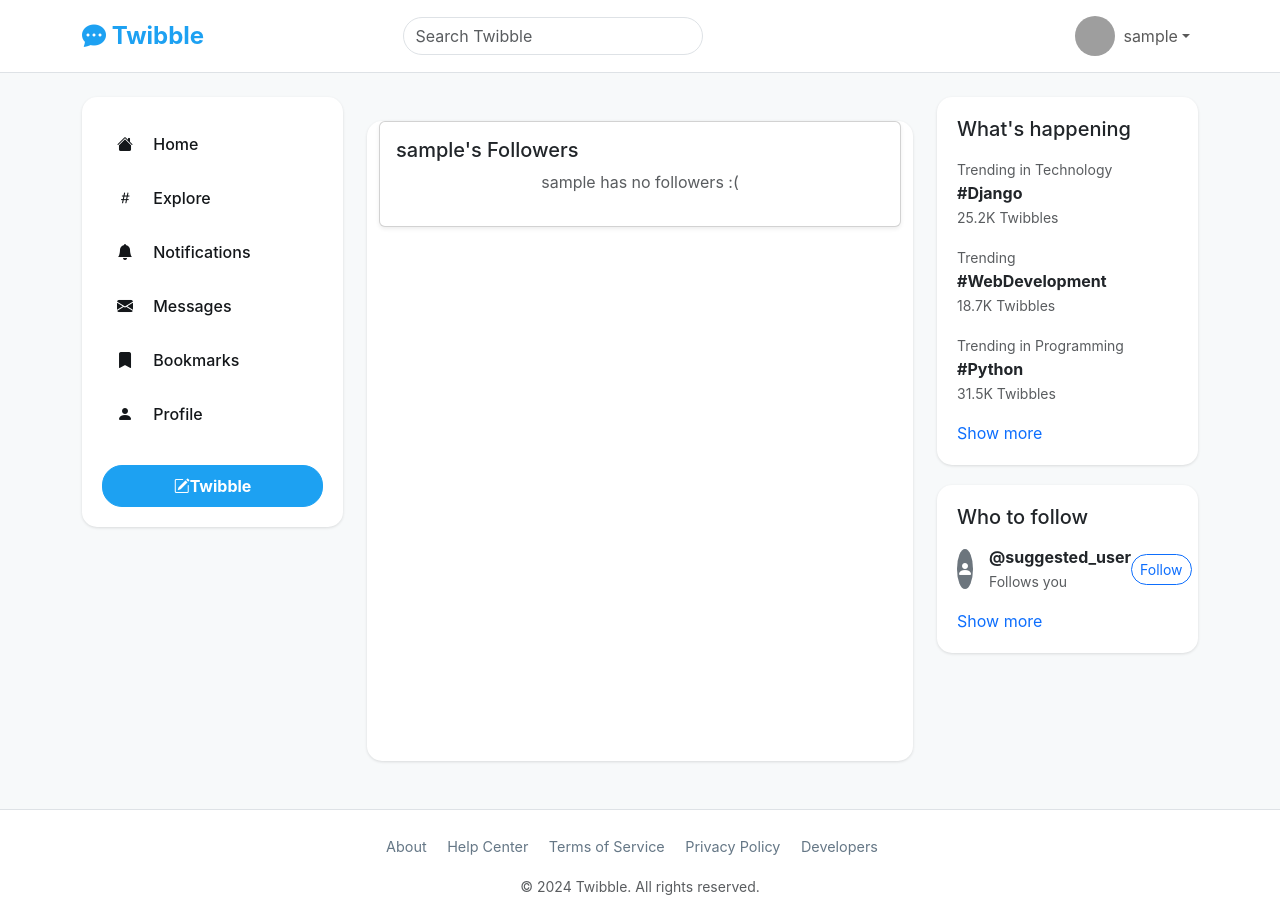
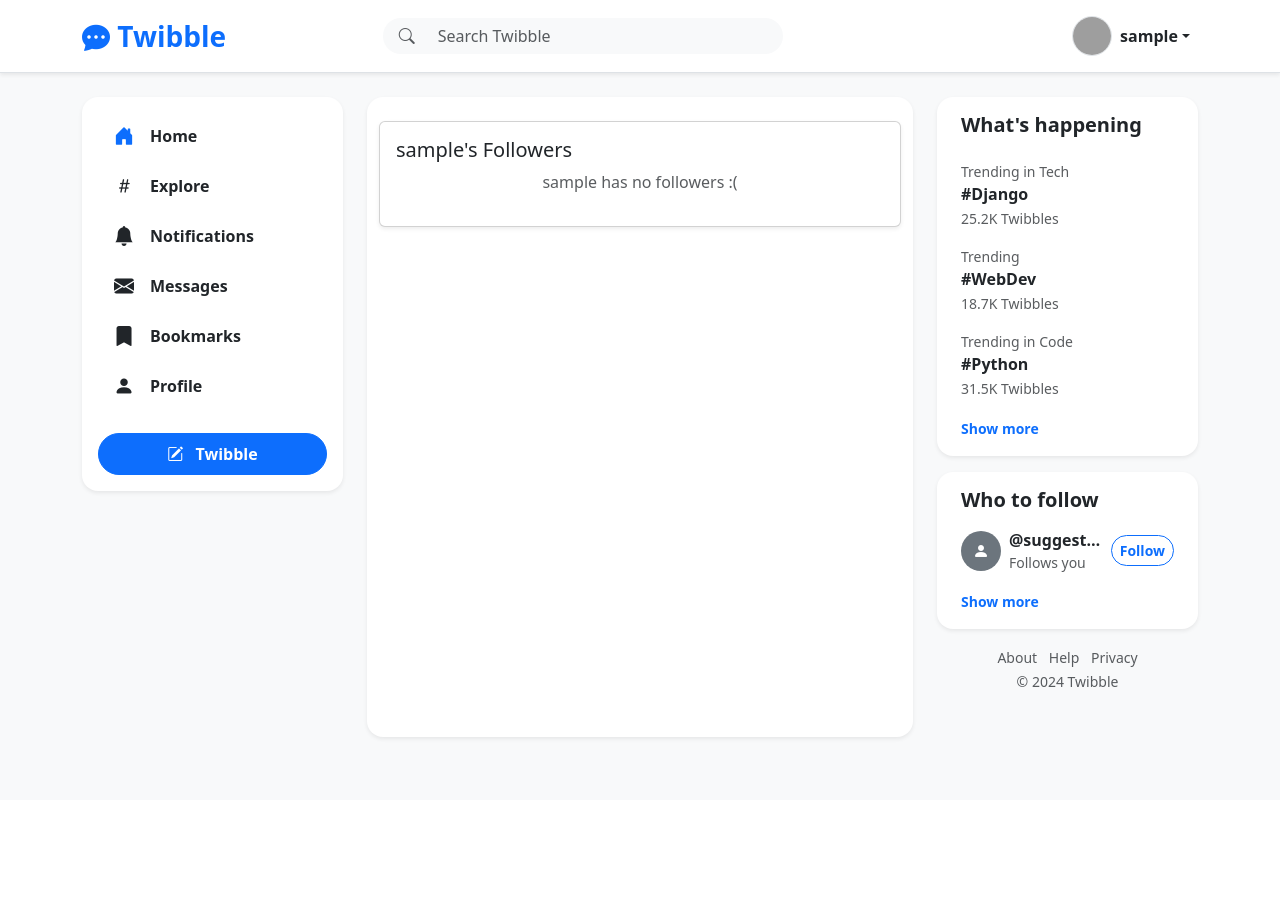
Before and after one commit to DevMohammad-SA/Twibble, a Django app: a page that uses templates/base.html in a window 1280 px wide. After the commit the page ends 740 px from the top, so only its background shows below. Run offline with Django 5.2, Linux system fonts and the light colour scheme; the visitor is signed in with stand-in values (Sample User, id 1); data comes from the database, SQL or seed files in the repository; parts of the project's set-up code (start-up, migrations or seed data) failed here and were passed over; some libraries are stand-ins or nearby versions; grey boxes are pictures that could not be loaded.

Commit message:
Refactor styling: removed all custom CSS and rely entirely on Bootstrap classes

```diff
--- a/templates/base.html
+++ b/templates/base.html
@@ -6,153 +6,56 @@
     <meta name="viewport" content="width=device-width, initial-scale=1.0">
     <title>{% block title %}Twibble - Connect with the World{% endblock %}</title>
 
-    <!-- Bootstrap CSS -->
     {% bootstrap_css %}
 
-    <!-- Custom CSS -->
-    <style>
-        :root {
-            --twibble-primary: #1DA1F2;
-            --twibble-dark: #14171A;
-            --twibble-light-gray: #657786;
-            --twibble-extra-light-gray: #AAB8C2;
-            --twibble-background: #F7F9FA;
-        }
-
-        body {
-            background-color: var(--twibble-background);
-            font-family: -apple-system, BlinkMacSystemFont, "Segoe UI", Roboto, sans-serif;
-        }
-
-        .navbar-brand {
-            font-weight: bold;
-            font-size: 1.5rem;
-            color: var(--twibble-primary) !important;
-        }
-
-        .sidebar {
-            background: white;
-            border-radius: 15px;
-            padding: 20px;
-            margin-bottom: 20px;
-            box-shadow: 0 1px 3px rgba(0,0,0,0.12);
-        }
-
-        .main-content {
-            background: white;
-            border-radius: 15px;
-            min-height: 80vh;
-            box-shadow: 0 1px 3px rgba(0,0,0,0.12);
-        }
-
-        .trending-sidebar {
-            background: white;
-            border-radius: 15px;
-            padding: 20px;
-            margin-bottom: 20px;
-            box-shadow: 0 1px 3px rgba(0,0,0,0.12);
-        }
-
-        .btn-twibble {
-            background-color: var(--twibble-primary);
-            border-color: var(--twibble-primary);
-            border-radius: 20px;
-            font-weight: bold;
-            padding: 8px 20px;
-        }
-
-        .btn-twibble:hover {
-            background-color: #1991db;
-            border-color: #1991db;
-        }
-
-        .nav-link-custom {
-            color: var(--twibble-dark) !important;
-            font-weight: 500;
-            padding: 10px 15px;
-            border-radius: 25px;
-            margin: 5px 0;
-            transition: all 0.2s;
-        }
-
-        .nav-link-custom:hover {
-            background-color: rgba(29, 161, 242, 0.1);
-            color: var(--twibble-primary) !important;
-        }
-
-        .user-avatar {
-            width: 40px;
-            height: 40px;
-            border-radius: 50%;
-            object-fit: cover;
-        }
-
-        .notification-badge {
-            background-color: var(--twibble-primary);
-            color: white;
-            border-radius: 10px;
-            padding: 2px 6px;
-            font-size: 0.75rem;
-            margin-left: 5px;
-        }
-
-        .footer-link {
-            color: var(--twibble-light-gray);
-            text-decoration: none;
-            font-size: 0.9rem;
-        }
-
-        .footer-link:hover {
-            color: var(--twibble-primary);
-            text-decoration: underline;
-        }
-    </style>
+    <link rel="stylesheet" href="https://cdn.jsdelivr.net/npm/bootstrap-icons@1.10.5/font/bootstrap-icons.css">
 
     {% block extra_css %}{% endblock %}
 </head>
-<body>
-    <!-- Navigation Bar -->
-    <nav class="navbar navbar-expand-lg navbar-light bg-white sticky-top border-bottom">
+<body class="bg-light d-flex flex-column min-vh-100">
+
+    <nav class="navbar navbar-expand-lg navbar-light bg-white border-bottom sticky-top shadow-sm">
         <div class="container">
-            <a class="navbar-brand" href="/">
+            <a class="navbar-brand fw-bold text-primary fs-3" href="/">
                 <i class="bi bi-chat-dots-fill"></i> Twibble
             </a>
 
-            <button class="navbar-toggler" type="button" data-bs-toggle="collapse" data-bs-target="#navbarNav">
+            <button class="navbar-toggler border-0" type="button" data-bs-toggle="collapse" data-bs-target="#navbarNav">
                 <span class="navbar-toggler-icon"></span>
             </button>
 
             <div class="collapse navbar-collapse" id="navbarNav">
-                <!-- Search Bar -->
-                <div class="mx-auto" style="width: 300px;">
+                <div class="mx-auto py-2 py-lg-0" style="max-width: 400px; width: 100%;">
                     <form class="d-flex" method="GET" action="#">
-                        <input class="form-control rounded-pill" type="search" placeholder="Search Twibble" name="q" value="{{ request.GET.q }}">
+                        <div class="input-group">
+                            <span class="input-group-text bg-light border-0 rounded-start-pill ps-3">
+                                <i class="bi bi-search text-muted"></i>
+                            </span>
+                            <input class="form-control bg-light border-0 rounded-end-pill" type="search" placeholder="Search Twibble" name="q" value="{{ request.GET.q }}">
+                        </div>
                     </form>
                 </div>
 
-                <!-- User Menu -->
-                <ul class="navbar-nav ms-auto">
+                <ul class="navbar-nav ms-auto align-items-center">
                     {% if user.is_authenticated %}
                         <li class="nav-item dropdown">
-                            <a class="nav-link dropdown-toggle d-flex align-items-center" href="#" id="navbarDropdown" role="button" data-bs-toggle="dropdown">
-                                <img src="{{ user.profile_image.url }}" alt="Avatar" class="user-avatar me-2">
-                                {{ user.username }}
+                            <a class="nav-link dropdown-toggle d-flex align-items-center text-dark fw-bold" href="#" id="navbarDropdown" role="button" data-bs-toggle="dropdown">
+                                <img src="{{ user.profile_image.url }}" alt="Avatar" class="rounded-circle object-fit-cover me-2 border" width="40" height="40">
+                                <span class="d-lg-none d-xl-inline">{{ user.username }}</span>
                             </a>
-                            <ul class="dropdown-menu">
-                              <li><a class="dropdown-item" href="{%url 'users:profile' request.user.username%}">Profile</a></li>
-                              <li><a class="dropdown-item" href="{% url 'users:settings' %}">Settings</a></li>
+                            <ul class="dropdown-menu dropdown-menu-end border-0 shadow-sm rounded-3 mt-2">
+                                <li><a class="dropdown-item py-2" href="{% url 'users:profile' request.user.username %}"><i class="bi bi-person me-2"></i>Profile</a></li>
+                                <li><a class="dropdown-item py-2" href="{% url 'users:settings' %}"><i class="bi bi-gear me-2"></i>Settings</a></li>
                                 <li><hr class="dropdown-divider"></li>
-                                {%if user.is_authenticated%}
-                                <li><a class="dropdown-item" href="{%url 'users:logout'%}">Logout</a></li>
-                                {%endif%}
+                                <li><a class="dropdown-item py-2 text-danger" href="{% url 'users:logout' %}"><i class="bi bi-box-arrow-right me-2"></i>Logout</a></li>
                             </ul>
                         </li>
                     {% else %}
                         <li class="nav-item">
-                            <a class="nav-link" href="{% url 'users:login' %}">Login</a>
+                            <a class="nav-link fw-bold text-dark" href="{% url 'users:login' %}">Login</a>
                         </li>
-                        <li class="nav-item">
-                            <a class="btn btn-twibble btn-primary text-white ms-2" href="{% url 'users:register' %}">Sign up</a>
+                        <li class="nav-item ms-lg-2">
+                            <a class="btn btn-primary rounded-pill fw-bold px-4" href="{% url 'users:register' %}">Sign up</a>
                         </li>
                     {% endif %}
                 </ul>
@@ -160,191 +63,180 @@
         </div>
     </nav>
 
-    <!-- Main Content -->
-    <div class="container mt-4">
-        <div class="row">
-            <!-- Left Sidebar -->
+    <div class="container mt-4 mb-5">
+        <div class="row g-4">
+
             {% if user.is_authenticated %}
             <div class="col-lg-3 d-none d-lg-block">
-                <div class="sidebar">
-                    <nav class="nav flex-column">
-                        <a class="nav-link nav-link-custom" href="/">
-                            <i class="bi bi-house-fill me-3"></i> Home
+                <div class="bg-white p-3 rounded-4 shadow-sm position-sticky" style="top: 90px;">
+                    <div class="nav flex-column nav-pills gap-1">
+                        <a class="nav-link link-dark rounded-pill fw-semibold px-3 py-2 d-flex align-items-center" href="/">
+                            <i class="bi bi-house-door-fill fs-5 me-3 text-primary"></i> Home
                         </a>
-                        <a class="nav-link nav-link-custom" href="#">
-                            <i class="bi bi-hash me-3"></i> Explore
+                        <a class="nav-link link-dark rounded-pill fw-semibold px-3 py-2 d-flex align-items-center" href="#">
+                            <i class="bi bi-hash fs-5 me-3"></i> Explore
                         </a>
-                        <a class="nav-link nav-link-custom" href="#">
-                            <i class="bi bi-bell-fill me-3"></i> Notifications
+                        <a class="nav-link link-dark rounded-pill fw-semibold px-3 py-2 d-flex align-items-center justify-content-between" href="#">
+                            <div class="d-flex align-items-center">
+                                <i class="bi bi-bell-fill fs-5 me-3"></i> Notifications
+                            </div>
                             {% if notification_count %}
-                                <span class="notification-badge">1</span>
+                                <span class="badge bg-primary rounded-pill">1</span>
                             {% endif %}
                         </a>
-                        <a class="nav-link nav-link-custom" href="#">
-                            <i class="bi bi-envelope-fill me-3"></i> Messages
+                        <a class="nav-link link-dark rounded-pill fw-semibold px-3 py-2 d-flex align-items-center" href="#">
+                            <i class="bi bi-envelope-fill fs-5 me-3"></i> Messages
                         </a>
-                        <a class="nav-link nav-link-custom" href="#">
-                            <i class="bi bi-bookmark-fill me-3"></i> Bookmarks
+                        <a class="nav-link link-dark rounded-pill fw-semibold px-3 py-2 d-flex align-items-center" href="#">
+                            <i class="bi bi-bookmark-fill fs-5 me-3"></i> Bookmarks
                         </a>
-                        <a class="nav-link nav-link-custom" href="{%url 'users:profile' request.user.username%}">
-                            <i class="bi bi-person-fill me-3"></i> Profile
+                        <a class="nav-link link-dark rounded-pill fw-semibold px-3 py-2 d-flex align-items-center" href="{% url 'users:profile' request.user.username %}">
+                            <i class="bi bi-person-fill fs-5 me-3"></i> Profile
                         </a>
-                    </nav>
+                    </div>
 
-                    <div class="mt-4">
-                        <!-- Twibble button -->
-                        <button class="btn btn-twibble btn-primary w-100 text-white" data-bs-toggle="modal" data-bs-target="#twibbleModal">
-                          <i class="bi bi-pencil-square"></i>Twibble
+                    <div class="d-grid mt-4">
+                        <button class="btn btn-primary rounded-pill fw-bold py-2" data-bs-toggle="modal" data-bs-target="#twibbleModal">
+                            <i class="bi bi-pencil-square me-2"></i> Twibble
                         </button>
-                        <!-- Twibble modal -->
-
-                        <div class="modal fade" id="twibbleModal" tabindex="-1" arealabelledby="twibbleModalLabel" aria-hidden="true">
-                          <div class="modal-dialog modal-lg modal-dialog-center">
-                            <div class="modal-content rouneded-3 shadow">
-                              <div class="modal-header">
-                                <h5 class="modal-title" id="twibbleModalLabel">New post</h5>
-                                <button type="button" class="btn-close" data-bs-dismiss="modal" aria-label="Close"></button>
-                              </div>
-                              <form
-                                hx-post="{% url 'tweets:post' %}"
-                                hx-target="#tweets-feed"
-                                hx-swap="afterbegin"
-                                hx-on="htmx:afterRequest: closeTweetModal()">
-                                {% csrf_token %}
-                                <div class="modal-body">
-                                  <textarea
-                                    class="form-control"
-                                    name="text"
-                                    rows="4"
-                                    placeholder="What's happening"
-                                    required></textarea>
-                                </div>
-                                <div class="modal-footer">
-                                  <button type="button" class="btn btn-secondary" data-bs-dismiss="modal">Cancel</button>
-                                  <button type="submit" class="btn btn-primary">Post</button>
-                                </div>
-                              </form>
-                            </div>
-                          </div>
-                        </div>
                     </div>
                 </div>
             </div>
             {% endif %}
 
-            <!-- Main Content Area -->
-            <div class="col-lg-{% if user.is_authenticated %}6{% else %}8{% endif %} col-md-8">
-                <!-- Messages -->
+            <div class="col-lg-{% if user.is_authenticated %}6{% else %}8{% endif %} col-md-12 mx-auto">
+
                 {% if messages %}
                     {% for message in messages %}
-                        <div class="alert alert-{{ message.tags }} alert-dismissible fade show" role="alert">
+                        <div class="alert alert-{{ message.tags }} alert-dismissible fade show rounded-4 shadow-sm border-0 mb-3" role="alert">
                             {{ message }}
                             <button type="button" class="btn-close" data-bs-dismiss="alert"></button>
                         </div>
                     {% endfor %}
                 {% endif %}
 
-                <div class="main-content">
+                <div class="bg-white rounded-4 shadow-sm border-0 overflow-hidden" style="min-height: 80vh;">
                     {% block content %}
                     <div id="tweets-feed">
                         {% for tweet in tweets %}
-                      <!-- Tweet card -->
-                      {%include "tweets/_tweet_card.html" with tweet=tweet%}
+                            {% include "tweets/_tweet_card.html" with tweet=tweet %}
                         {% empty %}
-                      <p class="muted">No tweets yet.</p>
+                            <div class="text-center py-5 px-3">
+                                <div class="mb-3">
+                                    <i class="bi bi-chat-dots display-1 text-light-emphasis"></i>
+                                </div>
+                                <h4 class="fw-bold text-secondary">No tweets yet</h4>
+                                <p class="text-muted mb-4">This feed is looking a little quiet. Be the first to post!</p>
+                                <button class="btn btn-primary rounded-pill px-4 fw-bold" data-bs-toggle="modal" data-bs-target="#twibbleModal">
+                                    <i class="bi bi-pencil-square me-2"></i>Write a Twibble
+                                </button>
+                            </div>
                         {% endfor %}
                     </div>
                     {% endblock %}
                 </div>
-
             </div>
 
-            <!-- Right Sidebar -->
             <div class="col-lg-3 d-none d-lg-block">
-                <!-- Trending Topics -->
-                <div class="trending-sidebar">
-                    <h5 class="mb-3">What's happening</h5>
-                    <div class="mb-3">
-                        <small class="text-muted">Trending in Technology</small>
-                        <div class="fw-bold">#Django</div>
+                <div class="bg-white rounded-4 shadow-sm p-3 mb-3 border-0">
+                    <h5 class="fw-bold mb-3 px-2">What's happening</h5>
+
+                    <div class="list-group list-group-flush">
+                        <a href="#" class="list-group-item list-group-item-action border-0 px-2 py-2">
+                            <small class="text-muted d-block">Trending in Tech</small>
+                            <div class="fw-bold text-dark">#Django</div>
                             <small class="text-muted">25.2K Twibbles</small>
+                        </a>
+                        <a href="#" class="list-group-item list-group-item-action border-0 px-2 py-2">
+                            <small class="text-muted d-block">Trending</small>
+                            <div class="fw-bold text-dark">#WebDev</div>
+                            <small class="text-muted">18.7K Twibbles</small>
+                        </a>
+                        <a href="#" class="list-group-item list-group-item-action border-0 px-2 py-2">
+                            <small class="text-muted d-block">Trending in Code</small>
+                            <div class="fw-bold text-dark">#Python</div>
+                            <small class="text-muted">31.5K Twibbles</small>
+                        </a>
                     </div>
-                    <div class="mb-3">
-                        <small class="text-muted">Trending</small>
-                        <div class="fw-bold">#WebDevelopment</div>
-                        <small class="text-muted">18.7K Twibbles</small>
+                    <div class="mt-2 px-2">
+                        <a href="#" class="text-decoration-none small fw-bold">Show more</a>
                     </div>
-                    <div class="mb-3">
-                        <small class="text-muted">Trending in Programming</small>
-                        <div class="fw-bold">#Python</div>
-                        <small class="text-muted">31.5K Twibbles</small>
-                    </div>
-                    <a href="#" class="text-decoration-none">Show more</a>
                 </div>
 
-                <!-- Who to Follow -->
                 {% if user.is_authenticated %}
-                <div class="trending-sidebar">
-                    <h5 class="mb-3">Who to follow</h5>
-                    <!-- This would be populated with suggested users -->
-                    <div class="d-flex align-items-center mb-3">
-                        <div class="user-avatar bg-secondary d-flex align-items-center justify-content-center">
-                            <i class="bi bi-person-fill text-white"></i>
+                <div class="bg-white rounded-4 shadow-sm p-3 border-0">
+                    <h5 class="fw-bold mb-3 px-2">Who to follow</h5>
+
+                    <div class="d-flex align-items-center mb-3 px-2">
+                        <div class="bg-secondary rounded-circle d-flex align-items-center justify-content-center text-white flex-shrink-0" style="width: 40px; height: 40px;">
+                            <i class="bi bi-person-fill"></i>
                         </div>
-                        <div class="ms-3 flex-grow-1">
-                            <div class="fw-bold">@suggested_user</div>
-                            <small class="text-muted">Follows you</small>
+                        <div class="ms-2 flex-grow-1 overflow-hidden">
+                            <div class="fw-bold text-truncate">@suggested_user</div>
+                            <small class="text-muted d-block">Follows you</small>
                         </div>
-                        <button class="btn btn-outline-primary btn-sm rounded-pill">Follow</button>
+                        <button class="btn btn-outline-primary btn-sm rounded-pill fw-bold ms-2">Follow</button>
                     </div>
-                    <a href="#" class="text-decoration-none">Show more</a>
+
+                    <div class="px-2">
+                        <a href="#" class="text-decoration-none small fw-bold">Show more</a>
+                    </div>
                 </div>
                 {% endif %}
+
+                <div class="mt-3 px-3 text-center">
+                    <small class="text-muted">
+                        <a href="#" class="text-decoration-none text-muted me-2">About</a>
+                        <a href="#" class="text-decoration-none text-muted me-2">Help</a>
+                        <a href="#" class="text-decoration-none text-muted">Privacy</a>
+                        <br>
+                        © 2024 Twibble
+                    </small>
+                </div>
             </div>
         </div>
     </div>
 
-    <!-- Footer -->
-    <footer class="bg-white mt-5 py-4 border-top">
-                <div class="col-12 text-center">
-                    <div class="mb-3">
-                        <a href="#" class="footer-link me-3">About</a>
-                        <a href="#" class="footer-link me-3">Help Center</a>
-                        <a href="#" class="footer-link me-3">Terms of Service</a>
-                        <a href="#" class="footer-link me-3">Privacy Policy</a>
-                        <a href="#" class="footer-link me-3">Developers</a>
+    <div class="modal fade" id="twibbleModal" tabindex="-1" aria-hidden="true">
+        <div class="modal-dialog modal-dialog-centered">
+            <div class="modal-content rounded-4 shadow border-0">
+                <div class="modal-header border-0">
+                    <button type="button" class="btn-close" data-bs-dismiss="modal" aria-label="Close"></button>
                 </div>
-                    <small class="text-muted">© 2024 Twibble. All rights reserved.</small>
+                <form hx-post="{% url 'tweets:post' %}" hx-target="#tweets-feed" hx-swap="afterbegin" hx-on="htmx:afterRequest: closeTweetModal()">
+                    {% csrf_token %}
+                    <div class="modal-body pt-0">
+                        <div class="d-flex">
+                            {% if user.profile_image %}
+                                <img src="{{ user.profile_image.url }}" class="rounded-circle object-fit-cover me-3 border" width="45" height="45" alt="User">
+                            {% else %}
+                                <div class="rounded-circle bg-secondary me-3" style="width: 45px; height: 45px;"></div>
+                            {% endif %}
+                            <textarea class="form-control border-0 fs-5" name="text" rows="4" placeholder="What is happening?!" style="resize: none; box-shadow: none;" required></textarea>
+                        </div>
+                    </div>
+                    <div class="modal-footer border-0">
+                        <button type="submit" class="btn btn-primary rounded-pill px-4 fw-bold">Post</button>
+                    </div>
+                </form>
             </div>
         </div>
     </div>
-    </footer>
 
-    <!-- Bootstrap JS -->
     {% bootstrap_javascript %}
+    <script src="https://unpkg.com/htmx.org@1.9.3"></script>
 
-    <!-- Bootstrap Icons -->
-    <link rel="stylesheet" href="https://cdnjs.cloudflare.com/ajax/libs/bootstrap-icons/1.10.0/font/bootstrap-icons.min.css">
-
-  <!-- HTMX -->
-  <script src="https://unpkg.com/htmx.org@1.9.3"></script>
     {% block extra_js %}
     <script>
-        <!-- Automatic CSRT Token
         document.body.addEventListener('htmx:configRequest', (event) => {
-          // Grab the CSRF token from Django template
             const csrftoken = '{{ csrf_token }}';
-          // Add it automatically to every HTMX request
             event.detail.headers['X-CSRFToken'] = csrftoken;
         });
-      </script>
-      <!-- Close the twibbleModal after successfully posting a tweet -->
-      <script>
+
         function closeTweetModal(){
             let modalEl = document.getElementById('twibbleModal');
-          let modal = bootstrap.Modal.getInstance(modalEl) || new bootstrap.Model(modalEl);
+            let modal = bootstrap.Modal.getInstance(modalEl) || new bootstrap.Modal(modalEl);
             modal.hide();
-          // reset text area after close
             modalEl.querySelector("textarea").value = "";
         }
     </script>
```
Lines whose indentation alone changed are shown as unchanged.
